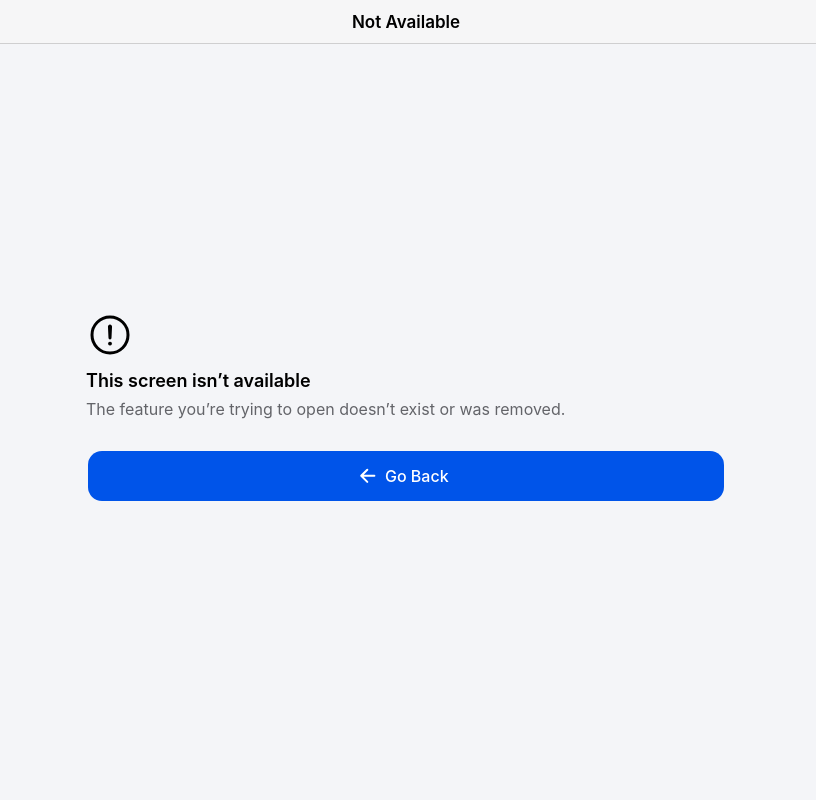
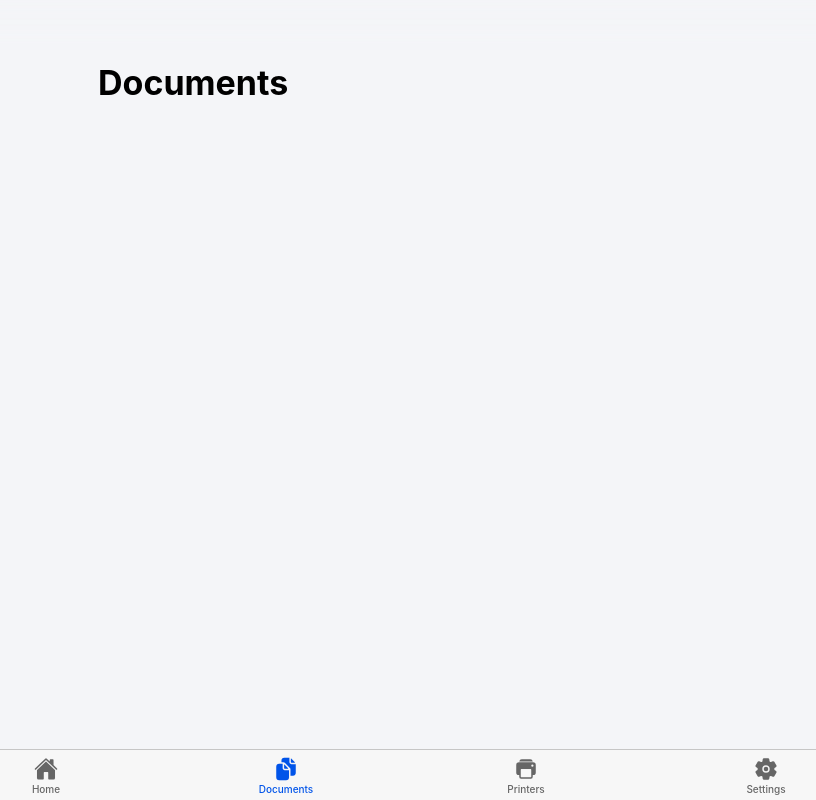
Before and after one commit to VanshajSaxena/printit-pwa, a React (Vite) app: page /documents in a window 1280 px wide. Before the commit this address led to /not-found. Shown: the whole page, without its empty margins (234-1050 px from the left). Built offline with nearby package versions, Linux system fonts and the light colour scheme; no server answers; what openapi-fetch, openapi-react-query would draw is missing.

Commit message:
add Documents tab

```diff
--- a/src/layout/AppLayout.tsx
+++ b/src/layout/AppLayout.tsx
@@ -14,6 +14,7 @@ import { Redirect, Route } from "react-router-dom";
 import AppTabBar from "./AppTabBar";
 import AppearancePage from "@pages/settings/AppearancePage";
 import AppearanceModePage from "@pages/settings/AppearanceModePage";
+import DocumentsPage from "@pages/documents/DocumentsPage";
 
 export default function Applayout() {
   return (
@@ -45,6 +46,9 @@ export default function Applayout() {
                   <ChangePrintSettingsPage />
                 </RequireCurrentTransaction>
               </Route>
+              <Route exact path="/documents">
+                <DocumentsPage />
+              </Route>
               <Route exact path="/printers">
                 <PrintersPage />
               </Route>
--- a/src/layout/AppTabBar.tsx
+++ b/src/layout/AppTabBar.tsx
@@ -1,3 +1,4 @@
+import { useUpdate } from "@hooks/useUpdate";
 import {
   IonBadge,
   IonIcon,
@@ -5,8 +6,7 @@ import {
   IonTabBar,
   IonTabButton,
 } from "@ionic/react";
-import { home, print, settings } from "ionicons/icons";
-import { useUpdate } from "@hooks/useUpdate";
+import { documents, home, print, settings } from "ionicons/icons";
 export default function AppTabBar() {
   const { needRefresh } = useUpdate();
   return (
@@ -14,6 +14,10 @@ export default function AppTabBar() {
       <IonTabButton tab="home" href="/home">
         <IonIcon aria-hidden="true" icon={home} />
         <IonLabel>Home</IonLabel>
+      </IonTabButton>
+      <IonTabButton tab="documents" href="/documents">
+        <IonIcon aria-hidden="true" icon={documents} />
+        <IonLabel>Documents</IonLabel>
       </IonTabButton>
       <IonTabButton tab="printers" href="/printers">
         <IonIcon aria-hidden="true" icon={print} />
--- /dev/null
+++ b/src/pages/documents/DocumentsPage.tsx
@@ -0,0 +1,25 @@
+import { IonHeader, IonPage, IonTitle, IonToolbar } from "@ionic/react";
+import AppContent from "@layout/AppContent";
+import React from "react";
+
+const DocumentsPage: React.FC = () => {
+  return (
+    <IonPage>
+      <IonHeader translucent>
+        <IonToolbar>
+          <IonTitle>Documents</IonTitle>
+        </IonToolbar>
+      </IonHeader>
+
+      <AppContent fullscreen className="ion-padding">
+        <IonHeader collapse="condense">
+          <IonToolbar>
+            <IonTitle size="large">Documents</IonTitle>
+          </IonToolbar>
+        </IonHeader>
+      </AppContent>
+    </IonPage>
+  );
+};
+
+export default DocumentsPage;
```
